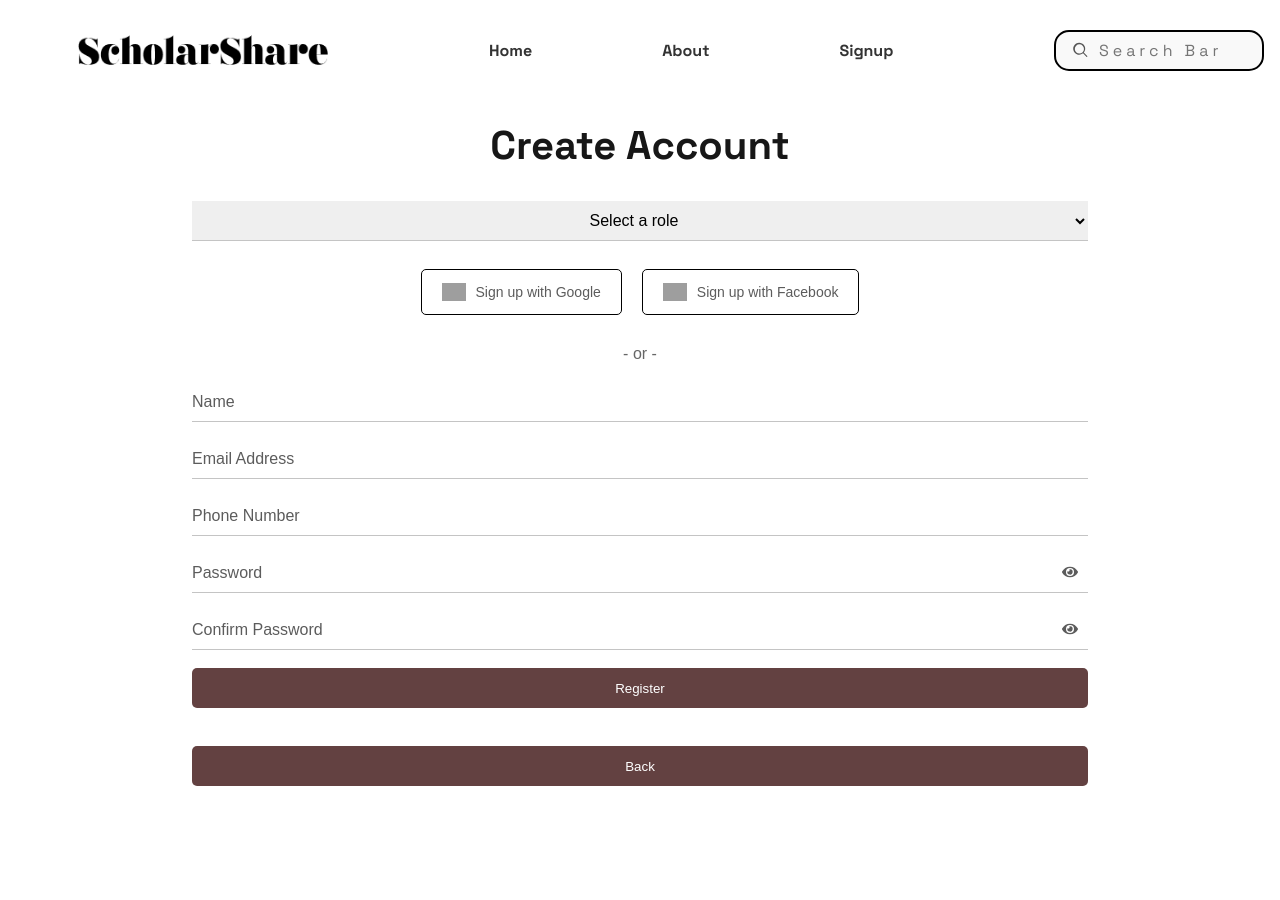
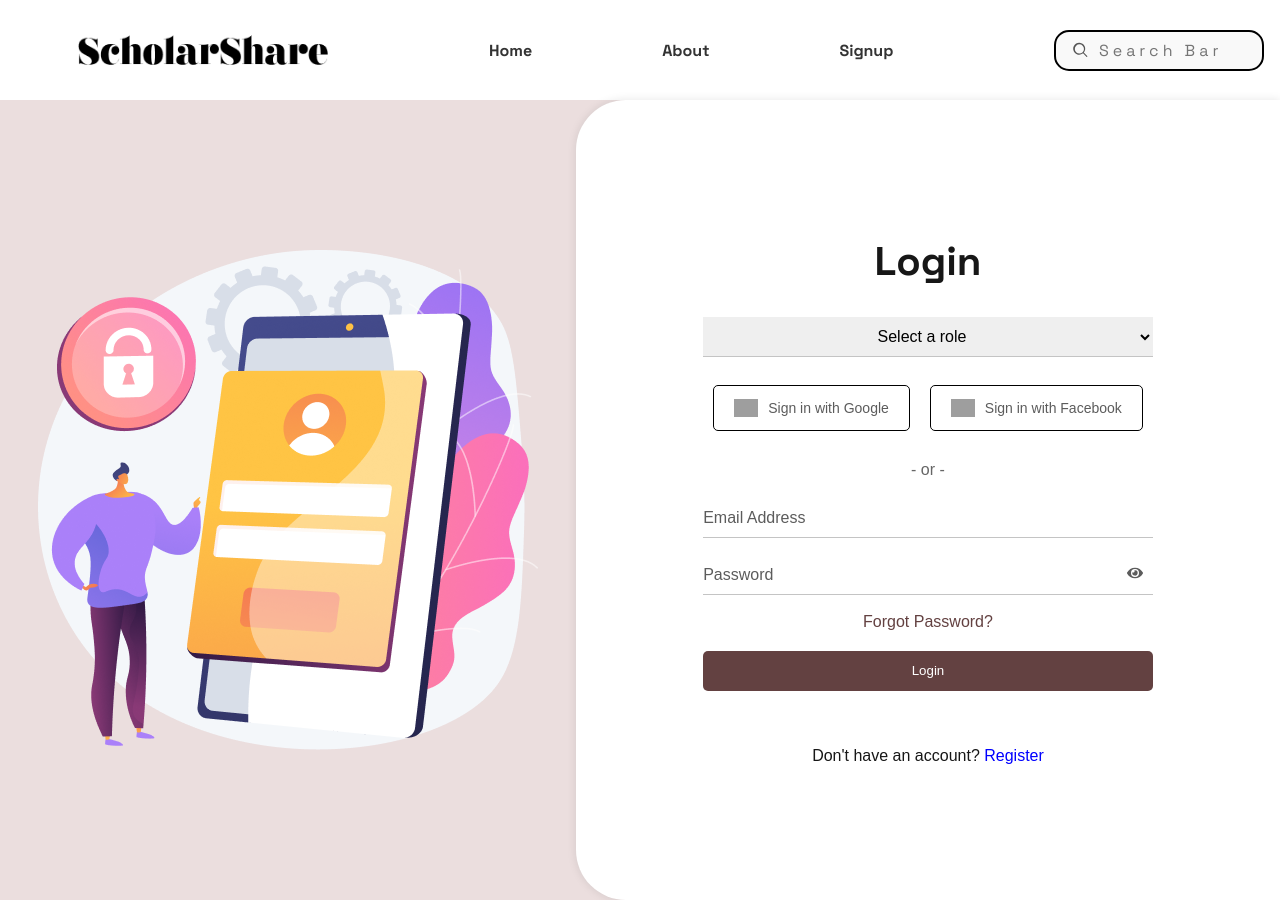
Before and after one commit to lisorthman/Scholarshare21, a Next.js app: page /signup in a window 1280 px wide. Before the commit the page ends 842 px from the top, so only its background shows below. Built offline with nearby package versions, Linux system fonts and the light colour scheme; grey boxes are pictures that could not be loaded.

Commit message:
with login signup page

```diff
--- a/app/signup/page.tsx
+++ b/app/signup/page.tsx
@@ -1,6 +1,6 @@
 "use client"; // Mark this component as a Client Component
 
-import React, { useState, ChangeEvent, FormEvent, ReactNode } from 'react';
+import React, { useState, useEffect, ChangeEvent, FormEvent, ReactNode } from 'react';
 import { useRouter } from 'next/navigation'; // Import useRouter
 import InputField from '../../components/InputField';
 import Button from '../../components/Button';
@@ -64,22 +64,17 @@ const RegistrationForm: React.FC<RegistrationFormProps> = ({ children }) => {
     alert('Registration Successful!');
   };
 
-  const handleBack = () => {
-    router.push('/'); // Navigate back to the homepage
-  };
-
   return (
     <div>
-      <NavBar /> {/* Include the NavBar at the top */}
       <form
         onSubmit={handleSubmit}
         style={{
           display: 'flex',
           flexDirection: 'column',
           alignItems: 'center',
-          width: '70%',
+          width: '100%',
           margin: '0 auto', // Center the form
-          paddingTop: '20px', // Add some spacing below the NavBar
+          paddingTop: '100px', // Add some spacing below the NavBar
         }}
       >
         <h2
@@ -221,10 +216,184 @@ const RegistrationForm: React.FC<RegistrationFormProps> = ({ children }) => {
           }}
         />
         <br />
+        <br />
+        {children}
+      </form>
+    </div>
+  );
+};
+
+const LoginForm: React.FC<{ children: ReactNode }> = ({ children }) => {
+  const [selectedRole, setSelectedRole] = useState<string>('');
+  const [email, setEmail] = useState<string>('');
+  const [password, setPassword] = useState<string>('');
+  const [error, setError] = useState<string>('');
+
+  const handleSubmit = (e: FormEvent<HTMLFormElement>) => {
+    e.preventDefault();
+    if (!selectedRole || !email || !password) {
+      setError('All fields are required');
+      return;
+    }
+
+    setError('');
+    alert('Login Successful!');
+  };
+
+  const handleRoleChange = (e: ChangeEvent<HTMLSelectElement>) => {
+    setSelectedRole(e.target.value);
+  };
+
+  return (
+    <div>
+      <form
+        onSubmit={handleSubmit}
+        style={{
+          display: 'flex',
+          flexDirection: 'column',
+          alignItems: 'center',
+          width: '100%',
+          maxWidth: '500px', // Added max-width for better readability
+          margin: '0 auto', // Center the form
+          padding: '20px', // Added padding for spacing
+          backgroundColor: '#fff', // Optional: Add background color
+          borderRadius: '10px', // Optional: Add rounded corners
+        }}
+      >
+        <h2
+          style={{
+            marginBottom: '30px',
+            fontSize: '40px',
+            fontFamily: 'Space Grotesk, sans-serif', // Apply Space Grotesk font here
+          }}
+        >
+          Login
+        </h2>
+        {error && <p style={{ color: 'red', marginBottom: '10px' }}>{error}</p>}
+
+        {/* Role Selection */}
+        <select
+          name="role"
+          value={selectedRole}
+          onChange={handleRoleChange}
+          style={{
+            width: '100%',
+            height: '40px',
+            border: 'none',
+            borderBottom: '1px solid #C4C4C4',
+            borderRadius: '0px',
+            fontSize: '16px',
+            textAlign: 'center',
+          }}
+        >
+          <option value="">Select a role</option>
+          <option value="user">User</option>
+          <option value="admin">Admin</option>
+          <option value="researcher">Researcher</option>
+        </select>
+        <br />
+
+        {/* Social Sign-In Buttons */}
+        <div
+          style={{
+            display: 'flex',
+            justifyContent: 'space-between',
+            marginBottom: '20px',
+            padding: '10px',
+            gap: '20px',
+          }}
+        >
+          <button
+            style={{
+              color: '#5C5C5C',
+              border: '1px solid black',
+              backgroundColor: 'white',
+              padding: '10px 20px',
+              borderRadius: '5px',
+              display: 'flex',
+              alignItems: 'center',
+            }}
+          >
+            <img
+              src="https://cdn1.iconfinder.com/data/icons/google-s-logo/150/Google_Icons-09-1024.png"
+              alt="Google Logo"
+              style={{
+                width: '24px',
+                height: '24px',
+                marginRight: '10px',
+                objectFit: 'contain',
+              }}
+            />
+            <span style={{ fontSize: '14px' }}>Sign in with Google</span>
+          </button>
+          <button
+            style={{
+              color: '#5C5C5C',
+              border: '1px solid black',
+              backgroundColor: 'white',
+              padding: '10px 20px',
+              borderRadius: '5px',
+              display: 'flex',
+              alignItems: 'center',
+            }}
+          >
+            <img
+              src="https://upload.wikimedia.org/wikipedia/commons/thumb/0/05/Facebook_Logo_%282019%29.png/1024px-Facebook_Logo_%282019%29.png"
+              alt="Facebook Logo"
+              style={{
+                width: '24px',
+                height: '24px',
+                marginRight: '10px',
+                objectFit: 'contain',
+              }}
+            />
+            <span style={{ fontSize: '14px' }}>Sign in with Facebook</span>
+          </button>
+        </div>
+
+        <div style={{ textAlign: 'center', marginBottom: '20px' }}>
+          <span style={{ fontSize: '16px', color: '#666' }}>- or -</span>
+        </div>
+
+        {/* Email and Password Fields */}
+        <InputField
+          type="email"
+          placeholder="Email Address"
+          name="email"
+          value={email}
+          onChange={(e) => setEmail(e.target.value)}
+        />
+        <br />
+        <InputField
+          type="password"
+          placeholder="Password"
+          name="password"
+          value={password}
+          onChange={(e) => setPassword(e.target.value)}
+        />
+        <br />
+
+        {/* Forgot Password */}
+        <div
+          style={{
+            display: 'flex',
+            justifyContent: 'space-between',
+            marginBottom: '20px',
+          }}
+        >
+          <a
+            href="#"
+            onClick={() => alert('Forgot password?')}
+            style={{ textDecoration: 'none', color: '#634141' }}
+          >
+            Forgot Password?
+          </a>
+        </div>
+
+        {/* Submit Button */}
         <Button
-          name="Back"
-          type="button"
-          onClick={handleBack} // Add the Back button
+          name="Login"
+          type="submit"
           style={{
             width: '100%',
             height: '40px',
@@ -239,4 +408,150 @@ const RegistrationForm: React.FC<RegistrationFormProps> = ({ children }) => {
   );
 };
 
-export default RegistrationForm;
+const Home: React.FC = () => {
+  const [screenWidth, setScreenWidth] = useState<number | null>(null);
+  const [showRegistration, setShowRegistration] = useState<boolean>(false);
+
+  useEffect(() => {
+    // Safely access `window` (only in the browser)
+    if (typeof window !== 'undefined') {
+      setScreenWidth(window.innerWidth);
+      const handleResize = () => {
+        setScreenWidth(window.innerWidth);
+      };
+      window.addEventListener('resize', handleResize);
+      return () => {
+        window.removeEventListener('resize', handleResize);
+      };
+    }
+  }, []);
+
+  return (
+    <div>
+      {/* Render NavBar only once at the top */}
+      {screenWidth !== null && screenWidth >= 768 && <NavBar />}
+
+      {/* Main content */}
+      {screenWidth !== null && screenWidth >= 768 ? (
+        <div
+          style={{
+            display: 'grid',
+            gridTemplateColumns: '45% 55%',
+            height: '100vh',
+            backgroundColor: '#EBDEDE',
+          }}
+        >
+          {/* Left side (background image) */}
+          <div
+            style={{
+              gridColumn: 1,
+              backgroundImage: showRegistration ? `url('/SignUp.png')` : `url('/SignIn.png')`,
+              backgroundSize: '500px 500px',
+              backgroundPosition: '50% 50%',
+              backgroundRepeat: 'no-repeat',
+            }}
+          />
+          {/* Right side (forms) */}
+          <div
+            className="forms-container"
+            style={{
+              gridColumn: 2,
+              display: 'flex',
+              justifyContent: 'center',
+              alignItems: 'center',
+              padding: 20,
+              backgroundColor: '#fff',
+              borderRadius: '50px 0 0 50px',
+              boxShadow: '0 0 10px rgba(0, 0, 0, 0.1)',
+            }}
+          >
+            {showRegistration ? (
+              <RegistrationForm>
+                <div style={{ alignContent: 'center', textAlign: 'center' }}>
+                  <p>
+                    <span>
+                      Already have an account?{' '}
+                      <a
+                        onClick={() => setShowRegistration(false)}
+                        style={{ cursor: 'pointer', color: 'blue' }}
+                      >
+                        Login
+                      </a>
+                    </span>
+                  </p>
+                </div>
+              </RegistrationForm>
+            ) : (
+              <LoginForm>
+                <div style={{ alignContent: 'center', textAlign: 'center' }}>
+                  <p>
+                    <span>
+                      Don't have an account?{' '}
+                      <a
+                        onClick={() => setShowRegistration(true)}
+                        style={{ cursor: 'pointer', color: 'blue' }}
+                      >
+                        Register
+                      </a>
+                    </span>
+                  </p>
+                </div>
+              </LoginForm>
+            )}
+          </div>
+        </div>
+      ) : (
+        <div
+          className="forms-container"
+          style={{
+            display: 'flex',
+            justifyContent: 'center',
+            alignItems: 'center',
+            padding: 20,
+            backgroundColor: '#fff',
+            borderRadius: '20px',
+            boxShadow: '0 0 10px rgba(0, 0, 0, 0.1)',
+            height: '100vh',
+            overflow: 'auto',
+          }}
+        >
+          {showRegistration ? (
+            <RegistrationForm>
+              <div style={{ alignContent: 'center', textAlign: 'center' }}>
+                <p>
+                  <span>
+                    Already have an account?{' '}
+                    <a
+                      onClick={() => setShowRegistration(false)}
+                      style={{ cursor: 'pointer', color: 'blue' }}
+                    >
+                      Login
+                    </a>
+                  </span>
+                </p>
+              </div>
+            </RegistrationForm>
+          ) : (
+            <LoginForm>
+              <div style={{ alignContent: 'center', textAlign: 'center' }}>
+                <p>
+                  <span>
+                    Don't have an account?{' '}
+                    <a
+                      onClick={() => setShowRegistration(true)}
+                      style={{ cursor: 'pointer', color: 'blue' }}
+                    >
+                      Register
+                    </a>
+                  </span>
+                </p>
+              </div>
+            </LoginForm>
+          )}
+        </div>
+      )}
+    </div>
+  );
+};
+
+export default Home;
```
Also changed, not shown: app/signin/page.tsx (deleted).
